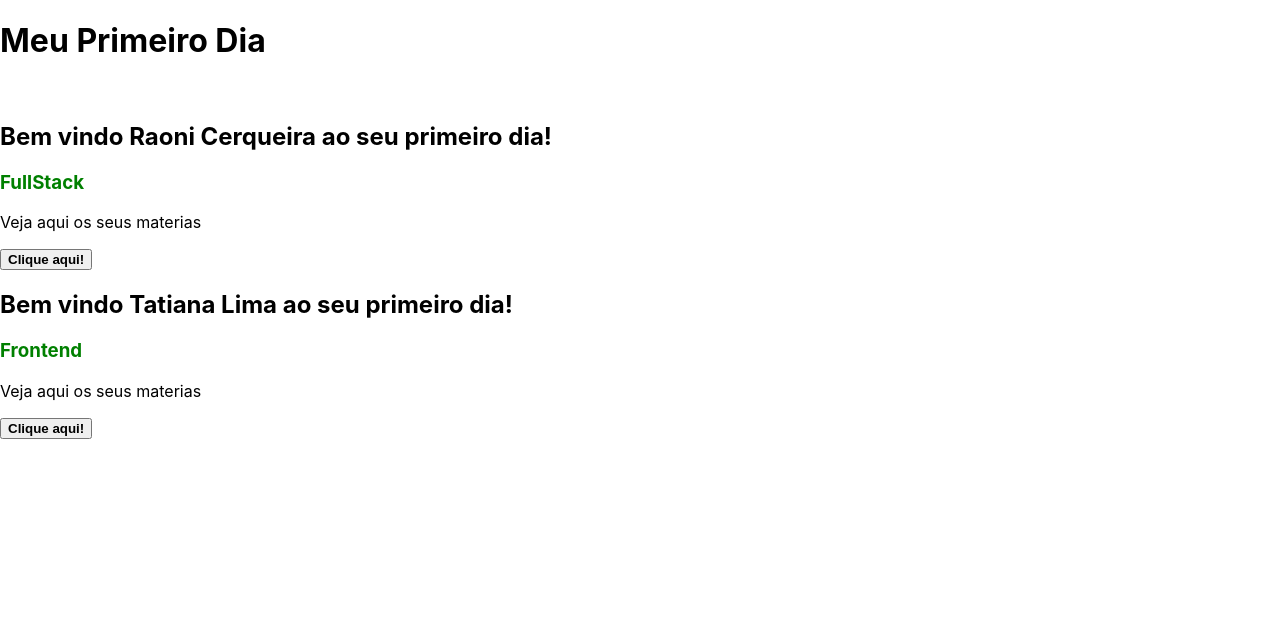
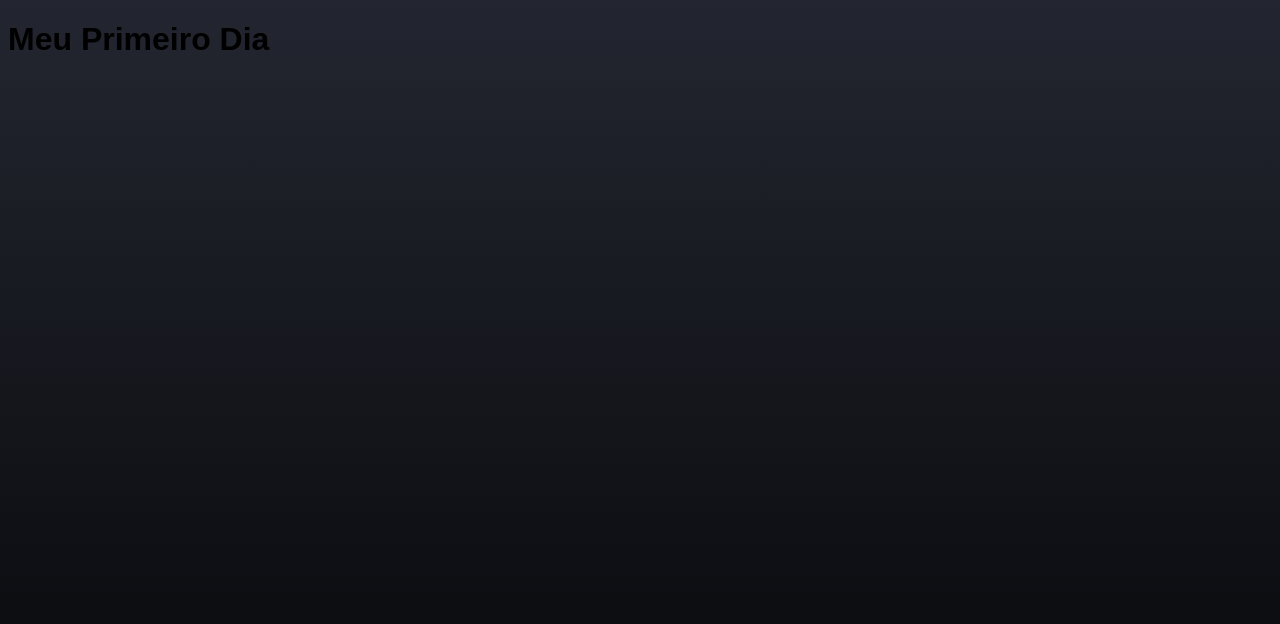
Before and after one commit to raonircl/devlink, a JavaScript app: page / in a window 1280 px wide. Shown: the top 624 px of the page. Built offline with nearby package versions, Linux system fonts and the light colour scheme; the HTML template or start-up script is replaced by a standard one.

Commit message:
reset css

```diff
--- a/src/App.js
+++ b/src/App.js
@@ -3,29 +3,7 @@
   return(
     <div>
       <h1>Meu Primeiro Dia</h1>
-      <br/>
-      <Aluno name="Raoni Cerqueira" dev="FullStack"/>
-      <Aluno name="Tatiana Lima" dev="Frontend"/>
     </div>
 
   )
 }
-
-function Aluno({ name, dev }) {
-  return(
-    <>
-      <h2>Bem vindo {name} ao seu primeiro dia!</h2>
-      <h3
-      style={{
-        color: "green"
-      }}
-      >
-        {dev}
-      </h3>
-      <p>Veja aqui os seus materias</p>
-      <button>
-        <strong>Clique aqui!</strong>
-      </button>
-    </>
-  )
-}
--- a/src/index.css
+++ b/src/index.css
@@ -1,13 +1,18 @@
-body {
+#{
   margin: 0;
-  font-family: -apple-system, BlinkMacSystemFont, 'Segoe UI', 'Roboto', 'Oxygen',
-    'Ubuntu', 'Cantarell', 'Fira Sans', 'Droid Sans', 'Helvetica Neue',
-    sans-serif;
-  -webkit-font-smoothing: antialiased;
-  -moz-osx-font-smoothing: grayscale;
+  padding: 0;
 }
 
-code {
-  font-family: source-code-pro, Menlo, Monaco, Consolas, 'Courier New',
-    monospace;
+body{
+  font-family: sans-serif;
+  background: linear-gradient(#232630, #050507);
+  min-height: 100vh;
 }
+
+button{
+  cursor: pointer;
+}
+
+a{
+  text-decoration: none;
+}
```
